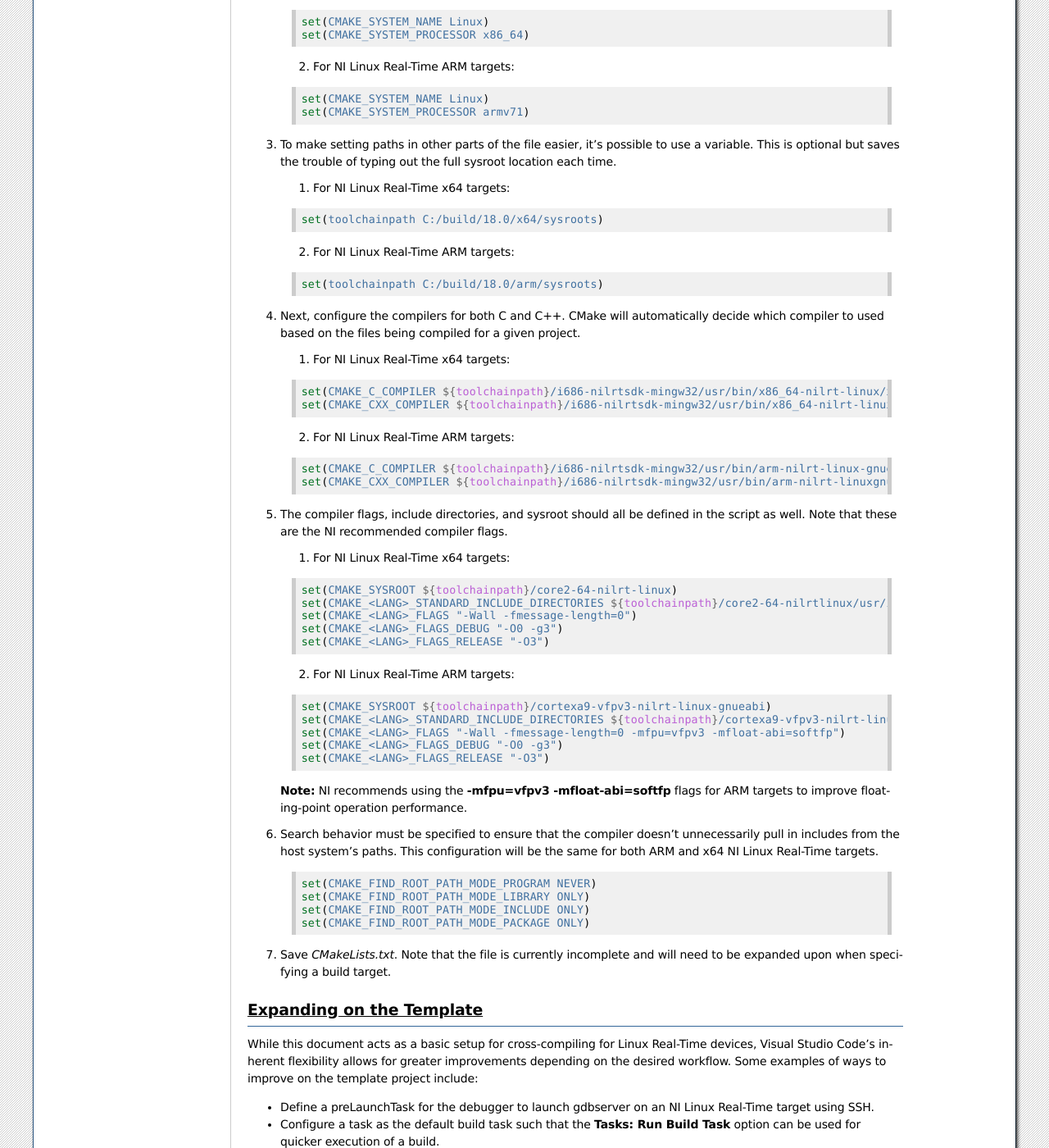
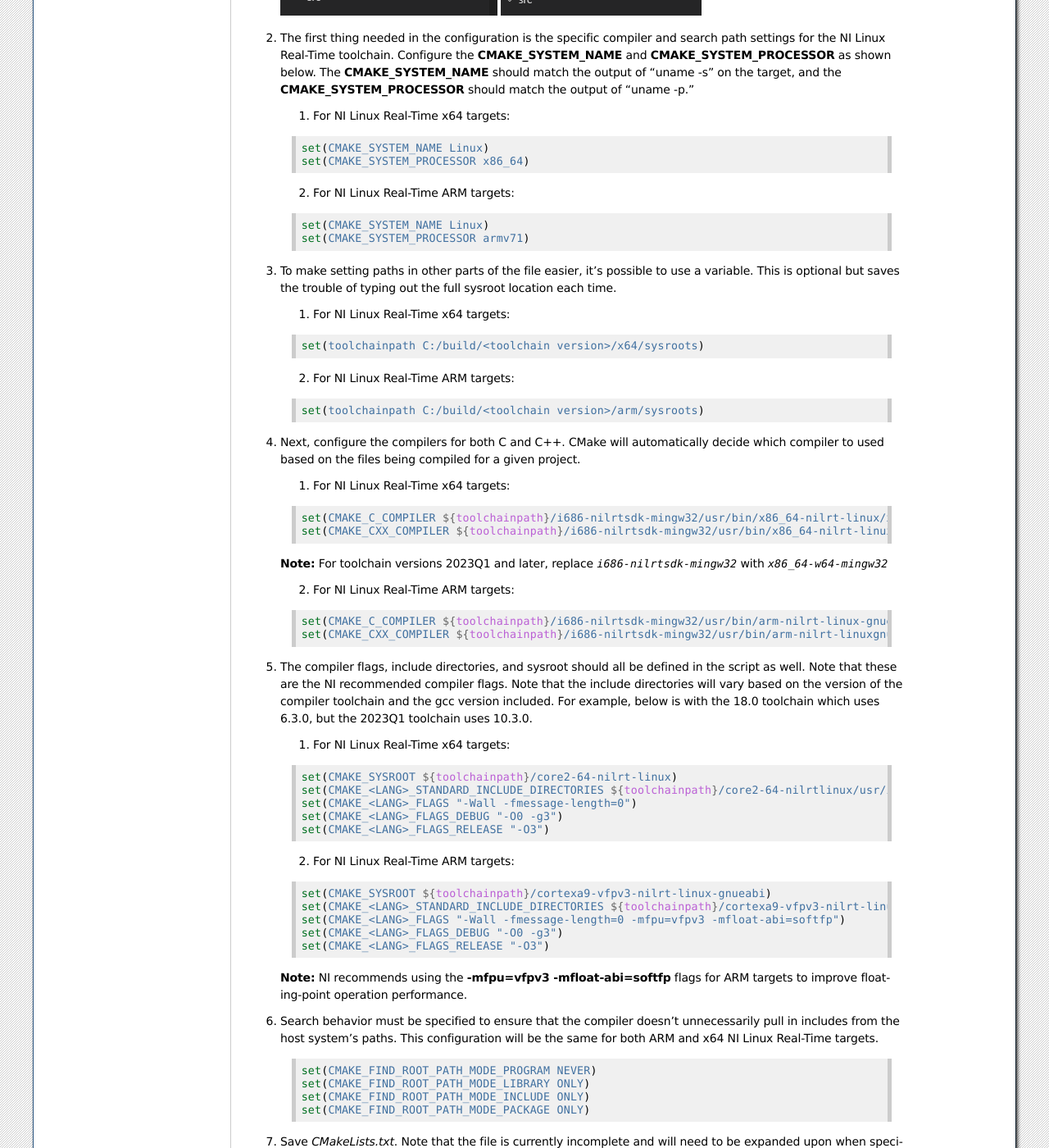
Before and after one commit to ni/nilrt-docs, a Sphinx documentation site: the page built from docs/source/cross_compile/config_vs_code.rst, in a window 1280 px wide and 1400 px high, scrolled down 7075 px. Shown: the whole window at 82% size. Built offline with Sphinx 7.4.7, drawn with Linux system fonts in a browser that asks for light colours; some of the changed text lies outside the part shown.

Commit message:
cross_compile: Update docs for 23.0 release changes.
While running through the steps for the 23.0 toolchain
release (aka 2023Q1), it was found that a few paths have
changed in the toolchain export. Comments have been
added to indicate the new paths for 23.0 where appropriate.

AB#2304836

Signed-off-by: Charlie Johnston <charlie.johnston@ni.com>

```diff
--- a/docs/source/cross_compile/config_dev_system.rst
+++ b/docs/source/cross_compile/config_dev_system.rst
@@ -36,7 +36,7 @@
 -  One of the following compiler toolchains:
 
    -  `GNU C & C++ Compilers for x64
-      Linux <https://www.ni.com/en-us/support/downloads/software-products/download.gnu-c---c---compile-tools-x64.html#338442>`__
+      Linux <https://www.ni.com/en-us/support/downloads/software-products/download.gnu-c---c---compile-tools-x64.html#477802>`__
       (Windows host) 2017 or later
    -  `GNU C & C++ Compilers for ARMv7
       Linux <https://www.ni.com/en-us/support/downloads/software-products/download.gnu-c---c---compile-tools-for-armv7.html#338448>`__
@@ -141,7 +141,7 @@
 
 4. | If using a x64 target, extract and copy the contents of the toolchain
      to *C:\\build\\<toolchain version>\\x64\\*. The resulting file structure
-     should look as follows:
+     should look similar to the following:
 
    .. image:: media/config_pc/image5.png
 
--- a/docs/source/cross_compile/config_vs_code.rst
+++ b/docs/source/cross_compile/config_vs_code.rst
@@ -190,7 +190,7 @@
 
          {
            "env": {
-             "compilerSysroots": "C:/build/18.0/x64/sysroots/"
+             "compilerSysroots": "C:/build/<toolchain version>/x64/sysroots/"
            },
            "configurations": [
              {
@@ -209,13 +209,15 @@
            "version": 4
          }
 
+      | **Note:** For toolchain versions 2023Q1 and later, the `compilerPath` is instead `${compilerSysroots}/x86_64-w64-mingw32/usr/bin/x86_64-nilrt-linux/x86_64-nilrt-linux-gcc.exe`.
+
    2. | For NI Linux Real-Time ARM devices, complete the file as follows:
 
       .. code:: json
 
          {
            "env": {
-             "compilerSysroots": "C:/build/18.0/arm/sysroots/"
+             "compilerSysroots": "C:/build/<toolchain version>/arm/sysroots/"
            },
            "configurations": [
              {
@@ -292,11 +294,13 @@
                "environment": [],
                "showDisplayString": true,
                "MIMode": "gdb",
-               "miDebuggerPath": "C:/build/18.0/x64/sysroots/i686-nilrtsdk-mingw32/usr/bin/x86_64-nilrt-linux/x86_64-nilrt-linux-gdb.exe",
+               "miDebuggerPath": "C:/build/<toolchain version>/x64/sysroots/i686-nilrtsdk-mingw32/usr/bin/x86_64-nilrt-linux/x86_64-nilrt-linux-gdb.exe",
                "miDebuggerServerAddress": "serveraddress:port"
              }
            ]
          }
+
+      | **Note:** For toolchain versions 2023Q1 and later, the `miDebuggerPath` is `C:/build/<toolchain version>/x64/sysroots/x86_64-w64-mingw32/usr/bin/x86_64-nilrt-linux/x86_64-nilrt-linux-gdb.exe`.
 
    2. | For NI Linux Real-Time ARM devices, complete the file as follows:
 
@@ -317,7 +321,7 @@
                "environment": [],
                "showDisplayString": true,
                "MIMode": "gdb",
-               "miDebuggerPath": "C:/build/18.0/arm/sysroots/i686-nilrtsdk-mingw32/usr/bin/arm-nilrt-linux-gnueabi/arm-nilrt-linux-gnueabi-gdb.exe",
+               "miDebuggerPath": "C:/build/<toolchain version>/arm/sysroots/i686-nilrtsdk-mingw32/usr/bin/arm-nilrt-linux-gnueabi/arm-nilrt-linux-gnueabi-gdb.exe",
                "miDebuggerServerAddress": "serveraddress:port"
              }
            ]
@@ -387,13 +391,13 @@
 
    .. code:: cmake
 
-      set(toolchainpath C:/build/18.0/x64/sysroots)
+      set(toolchainpath C:/build/<toolchain version>/x64/sysroots)
 
    2. For NI Linux Real-Time ARM targets:
 
    .. code:: cmake
 
-      set(toolchainpath C:/build/18.0/arm/sysroots)
+      set(toolchainpath C:/build/<toolchain version>/arm/sysroots)
 
 4. Next, configure the compilers for both C and C++. CMake will
    automatically decide which compiler to used based on the files being
@@ -406,6 +410,8 @@
       set(CMAKE_C_COMPILER ${toolchainpath}/i686-nilrtsdk-mingw32/usr/bin/x86_64-nilrt-linux/x86_64-nilrt-linux-gcc.exe)
       set(CMAKE_CXX_COMPILER ${toolchainpath}/i686-nilrtsdk-mingw32/usr/bin/x86_64-nilrt-linux/x86_64-nilrt-linux-g++.exe)
 
+   **Note:** For toolchain versions 2023Q1 and later, replace `i686-nilrtsdk-mingw32` with `x86_64-w64-mingw32`
+
    2. For NI Linux Real-Time ARM targets:
 
    .. code:: cmake
@@ -415,7 +421,10 @@
 
 5. The compiler flags, include directories, and sysroot should all be
    defined in the script as well. Note that these are the NI recommended
-   compiler flags.
+   compiler flags. Note that the include directories will vary based on
+   the version of the compiler toolchain and the gcc version included.
+   For example, below is with the 18.0 toolchain which uses 6.3.0, but
+   the 2023Q1 toolchain uses 10.3.0.
 
    1. For NI Linux Real-Time x64 targets:
 
--- a/docs/source/cross_compile/hello_world.rst
+++ b/docs/source/cross_compile/hello_world.rst
@@ -305,9 +305,9 @@
    information such as the **miDebuggerPath** completed already as part
    of the template project creation.
 2. | Complete *launch.json* for the “Hello, World!” application as shown
-     below. Specifically, the **program** and **miDebuggerServerAddress**
-     fields using the IP address of the remote NI Linux Real-Time device
-     and the local binary build.
+     in the example for 18.0 below. Specifically, the **program** and
+     **miDebuggerServerAddress** fields using the IP address of the remote
+     NI Linux Real-Time device and the local binary build.
 
    .. code:: json
 
```
Also changed, not shown: docs/source/cross_compile/call_shared_library.rst (+4 -4 lines).
